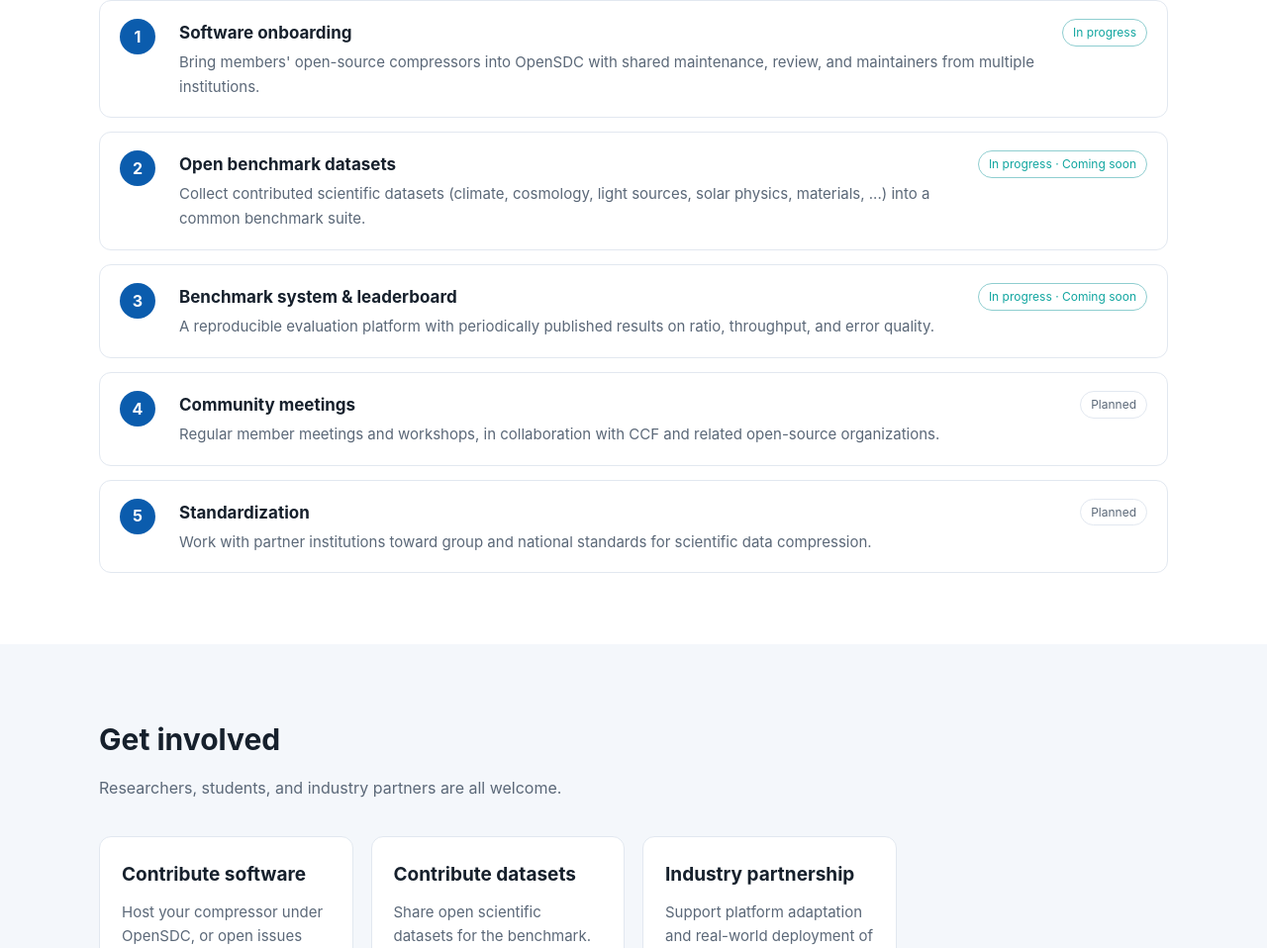
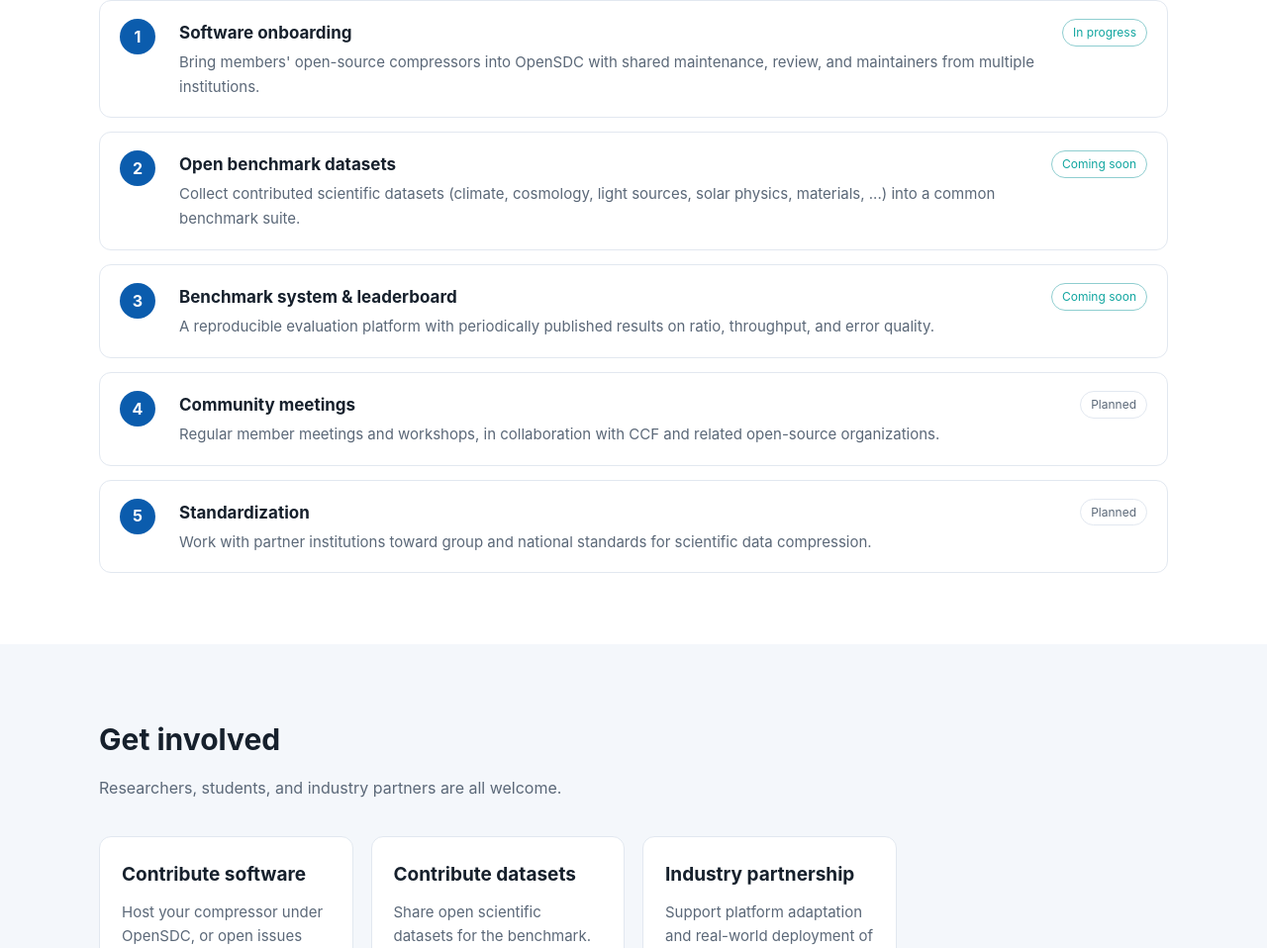
Before and after one commit to opensdc-org/opensdc-org.github.io, a plain HTML site: page index.html in a window 1280 px wide. Shown: the part 2424-3382 px from the top of the page at 99% size. Drawn offline with Linux system fonts and the light colour scheme.

Commit message:
Remove in progress

```diff
--- a/index.html
+++ b/index.html
@@ -199,12 +199,12 @@
           <h4><span data-en>Open benchmark datasets</span><span data-zh>开源基准数据集</span></h4>
           <p data-en>Collect contributed scientific datasets (climate, cosmology, light sources, solar physics, materials, ...) into a common benchmark suite.</p>
           <p data-zh>汇集各单位贡献的科学数据集（气象气候、宇宙学、光源、太阳物理、材料等），形成统一基准数据集。</p></div>
-          <span class="status go"><span data-en>In progress · Coming soon</span><span data-zh>进行中，即将发布</span></span></div>
+          <span class="status go"><span data-en>Coming soon</span><span data-zh>即将发布</span></span></div>
         <div class="step"><div>
           <h4><span data-en>Benchmark system &amp; leaderboard</span><span data-zh>评测系统与榜单</span></h4>
           <p data-en>A reproducible evaluation platform with periodically published results on ratio, throughput, and error quality.</p>
           <p data-zh>搭建可复现的评测平台，定期发布压缩比、吞吐与误差质量等榜单。</p></div>
-          <span class="status go"><span data-en>In progress · Coming soon</span><span data-zh>进行中，即将发布</span></span></div>
+          <span class="status go"><span data-en>Coming soon</span><span data-zh>即将发布</span></span></div>
         <div class="step"><div>
           <h4><span data-en>Community meetings</span><span data-zh>定期研讨</span></h4>
           <p data-en>Regular member meetings and workshops, in collaboration with CCF and related open-source organizations.</p>
```
